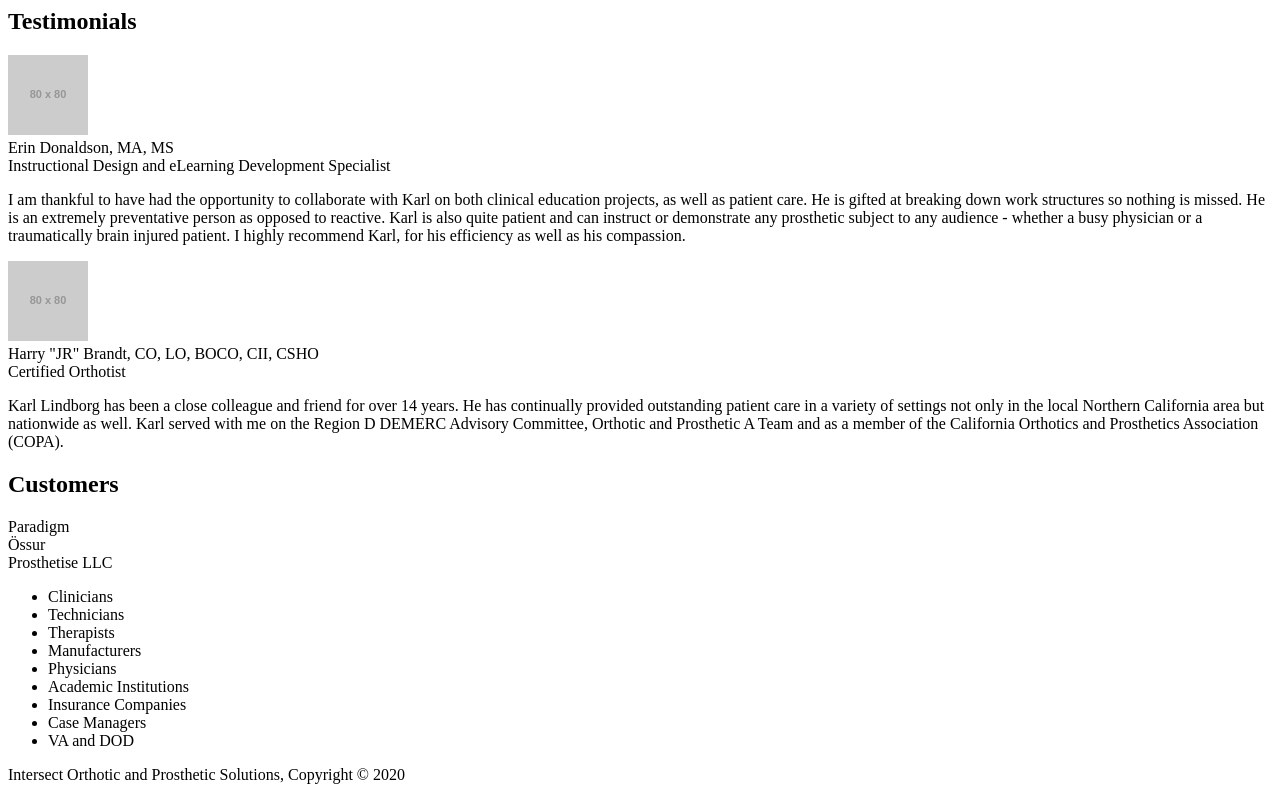
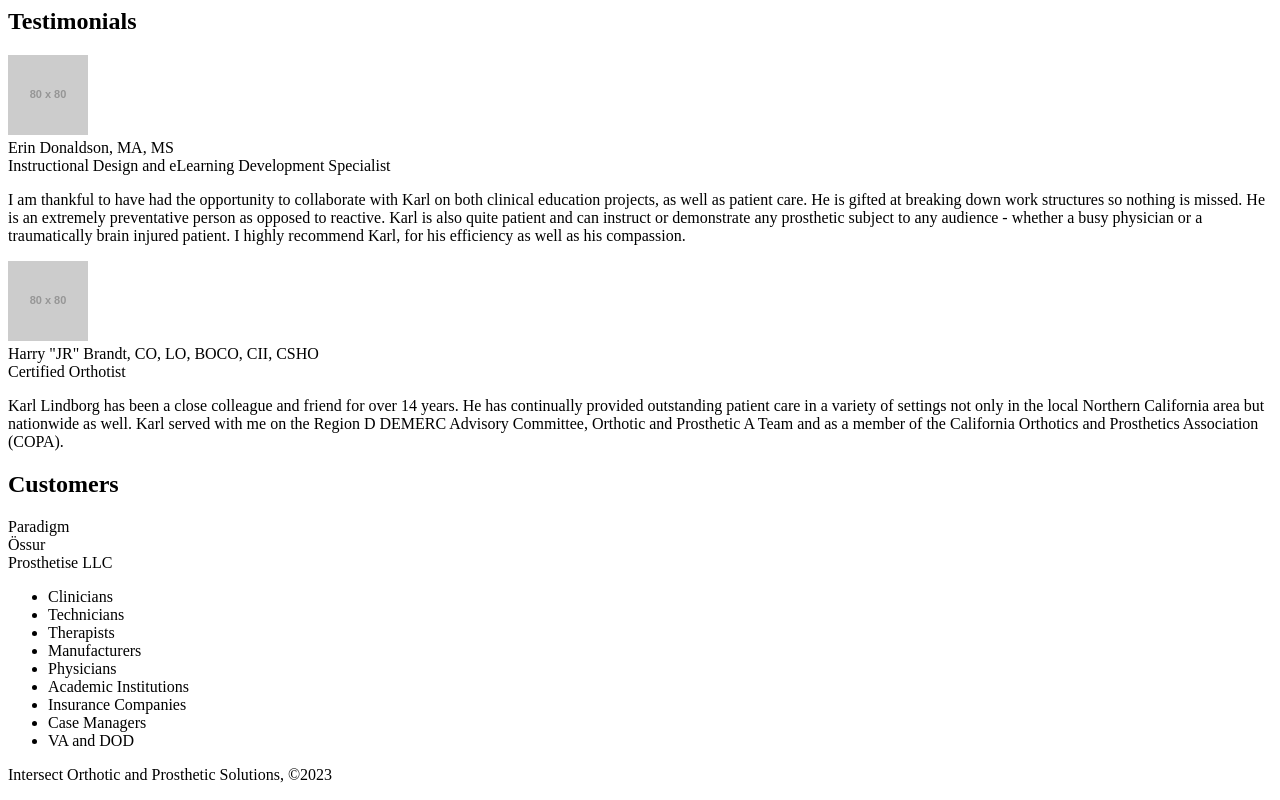
Before and after one commit to thunderspear/intersect, a plain HTML site: page index.html in a window 1280 px wide. Shown: the part 688-1488 px from the top of the page. Drawn offline with Linux system fonts and the light colour scheme; placeholder pictures from the web are drawn by us.

Commit message:
autoupdate copyright date

```diff
--- a/index.html
+++ b/index.html
@@ -95,7 +95,13 @@
       </section>
 
       <footer id="copyright">
-         <p>Intersect Orthotic and Prosthetic Solutions, Copyright &copy; 2020</p>
+         <p>Intersect Orthotic and Prosthetic Solutions, &copy;<span id="currentYear"></span></p>
+
+         <script>
+            const currentYear = new Date().getFullYear();
+            document.getElementById('currentYear').textContent = currentYear;
+         </script>
+
       </footer>
 
 
```
